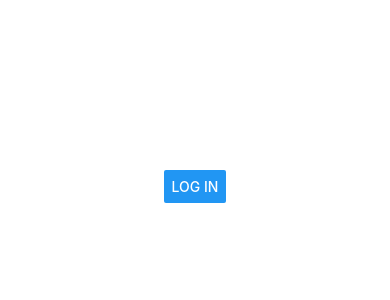
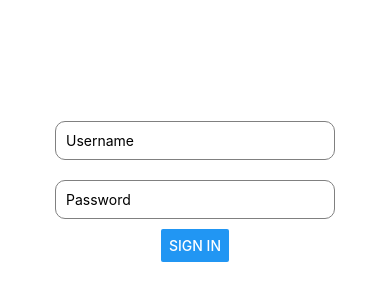
Before and after one commit to albionkaferi/HarborCurrents, a React Native app: screen / in a window 390 px wide. Shown: the part 236-536 px from the top of the page. Built offline with nearby package versions, Linux system fonts and the light colour scheme.

Commit message:
added auth context

```diff
--- a/App.js
+++ b/App.js
@@ -1,30 +1,100 @@
-import React, { useState } from 'react';
-import { NavigationContainer } from '@react-navigation/native';
-import { createBottomTabNavigator } from '@react-navigation/bottom-tabs';
-import MapScreen from './screens/MapScreen';
-import SettingsScreen from './screens/SettingsScreen';
-import LoginScreen from './screens/LoginScreen';
+import React, { useState, useEffect, useContext } from "react";
+import { NavigationContainer } from "@react-navigation/native";
+import { createBottomTabNavigator } from "@react-navigation/bottom-tabs";
+import MapScreen from "./screens/MapScreen";
+import SettingsScreen from "./screens/SettingsScreen";
+import LoginScreen from "./screens/LoginScreen";
 
+const AuthContext = React.createContext();
 const Tab = createBottomTabNavigator();
 
 export default function App() {
-  const [isLoggedIn, setIsLoggedIn] = useState(false);
+  const [state, dispatch] = React.useReducer(
+    (prevState, action) => {
+      switch (action.type) {
+        case "RESTORE_TOKEN":
+          return {
+            ...prevState,
+            userToken: action.token,
+            isLoading: false,
+          };
+        case "SIGN_IN":
+          return {
+            ...prevState,
+            isSignout: false,
+            userToken: action.token,
+          };
+        case "SIGN_OUT":
+          return {
+            ...prevState,
+            isSignout: true,
+            userToken: null,
+          };
+      }
+    },
+    {
+      isLoading: true,
+      isSignout: false,
+      userToken: null,
+    },
+  );
 
-  const login = () => setIsLoggedIn(true);
-  const logout = () => setIsLoggedIn(false);
+  useEffect(() => {
+    const bootstrapAsync = async () => {
+      let userToken;
+
+      try {
+        userToken = await SecureStore.getItemAsync("userToken");
+      } catch (e) {
+        // Restoring token failed
+      }
+
+      dispatch({ type: "RESTORE_TOKEN", token: userToken });
+    };
+
+    bootstrapAsync();
+  }, []);
+
+  const authContext = React.useMemo(
+    () => ({
+      signIn: async (data, setError) => {
+        try {
+          // ** REPLACE "localhost" with your IPv4 Address
+          const response = await fetch("http://localhost:8080/verify", {
+            method: "POST",
+            headers: {
+              "Content-Type": "application/json",
+            },
+            body: JSON.stringify(data),
+          });
+          if (response.status == 200) {
+            dispatch({ type: "SIGN_IN", token: "dummy-auth-token" });
+          } else {
+            setError("Invalid Credentials");
+          }
+        } catch (e) {
+          console.log(e);
+        }
+      },
+      signOut: () => dispatch({ type: "SIGN_OUT" }),
+    }),
+    [],
+  );
 
   return (
+    <AuthContext.Provider value={authContext}>
       <NavigationContainer>
-      {isLoggedIn ? (
+        {state.userToken != null ? (
           <Tab.Navigator>
             <Tab.Screen name="Map" component={MapScreen} />
             <Tab.Screen name="Settings">
-            {() => <SettingsScreen logout={logout} />}
+              {() => <SettingsScreen AuthContext={AuthContext} />}
             </Tab.Screen>
           </Tab.Navigator>
         ) : (
-        <LoginScreen login={login}/>
+          <LoginScreen AuthContext={AuthContext} />
         )}
       </NavigationContainer>
+    </AuthContext.Provider>
   );
 }
--- a/package.json
+++ b/package.json
@@ -13,6 +13,7 @@
     "@react-navigation/bottom-tabs": "^6.5.11",
     "@react-navigation/native": "^6.1.9",
     "expo": "~49.0.13",
+    "expo-secure-store": "~12.3.1",
     "expo-status-bar": "~1.6.0",
     "react": "18.2.0",
     "react-native": "0.72.6",
--- a/screens/LoginScreen.js
+++ b/screens/LoginScreen.js
@@ -1,10 +1,54 @@
-import React from "react";
-import { View, Button } from "react-native";
+import React, { useState, useContext } from "react";
+import { View, Button, TextInput, Text, StyleSheet } from "react-native";
 
-export default function LoginScreen({ login }) {
+export default function LoginScreen({ AuthContext }) {
+  const [username, setUsername] = useState("");
+  const [password, setPassword] = useState("");
+  const [error, setError] = useState("");
+
+  const { signIn } = useContext(AuthContext);
+
   return (
-    <View style={{ flex: 1, justifyContent: "center", alignItems: "center" }}>
-      <Button title="Log In" onPress={login} />
+    <View style={styles.container}>
+      <Text style={styles.error}>{error}</Text>
+      <TextInput
+        style={styles.input}
+        placeholder="Username"
+        value={username}
+        onChangeText={setUsername}
+      />
+      <TextInput
+        style={styles.input}
+        placeholder="Password"
+        value={password}
+        onChangeText={setPassword}
+        secureTextEntry
+      />
+      <Button
+        style={styles.btn}
+        title="Sign in"
+        onPress={() => signIn({ username, password }, setError)}
+      />
     </View>
   );
 }
+
+const styles = StyleSheet.create({
+  container: {
+    flex: 1,
+    justifyContent: "center",
+    alignItems: "center",
+    padding: 20,
+  },
+  input: {
+    width: "80%",
+    marginVertical: 10,
+    borderWidth: 1,
+    borderRadius: 10,
+    borderColor: "gray",
+    padding: 10,
+  },
+  error: {
+    color: "red",
+  },
+});
--- a/screens/SettingsScreen.js
+++ b/screens/SettingsScreen.js
@@ -1,8 +1,9 @@
-import { useState, useEffect } from "react";
+import { useState, useEffect, useContext } from "react";
 import { StyleSheet, View, Text, Button } from "react-native";
 import DateTimePicker from "@react-native-community/datetimepicker";
 
-export default function SettingsScreen({ logout }) {
+export default function SettingsScreen({ AuthContext }) {
+  const { signOut } = useContext(AuthContext);
   const [date, setDate] = useState(new Date());
 
   const minDate = new Date(Date.now() - 7 * 24 * 60 * 60 * 1000);
@@ -40,7 +41,7 @@ export default function SettingsScreen({ logout }) {
           />
         </View>
       </View>
-      <Button title="Log Out" onPress={logout} />
+      <Button title="Log Out" onPress={signOut} />
     </View>
   );
 }
```
Also changed, not shown: 1 other file (tests, documents, lock files or other folders). Lines whose indentation alone changed are shown as unchanged.
